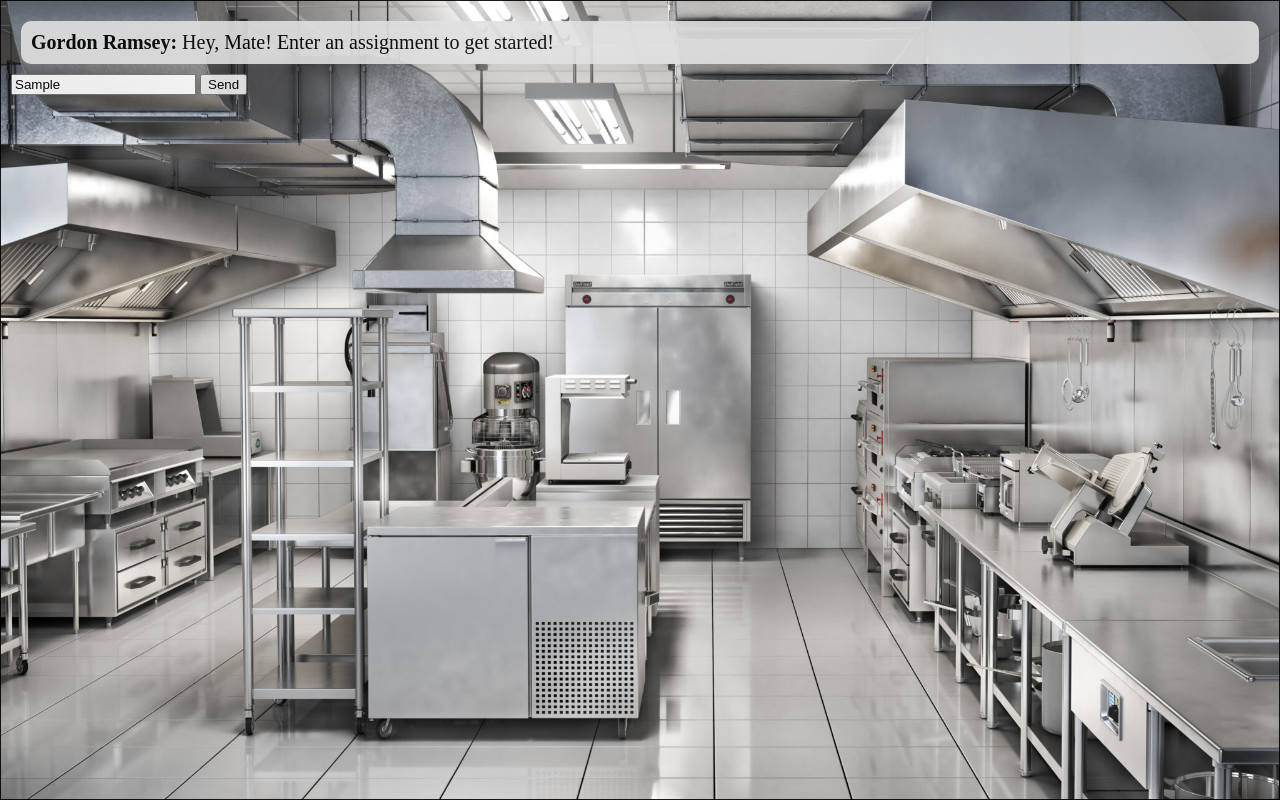
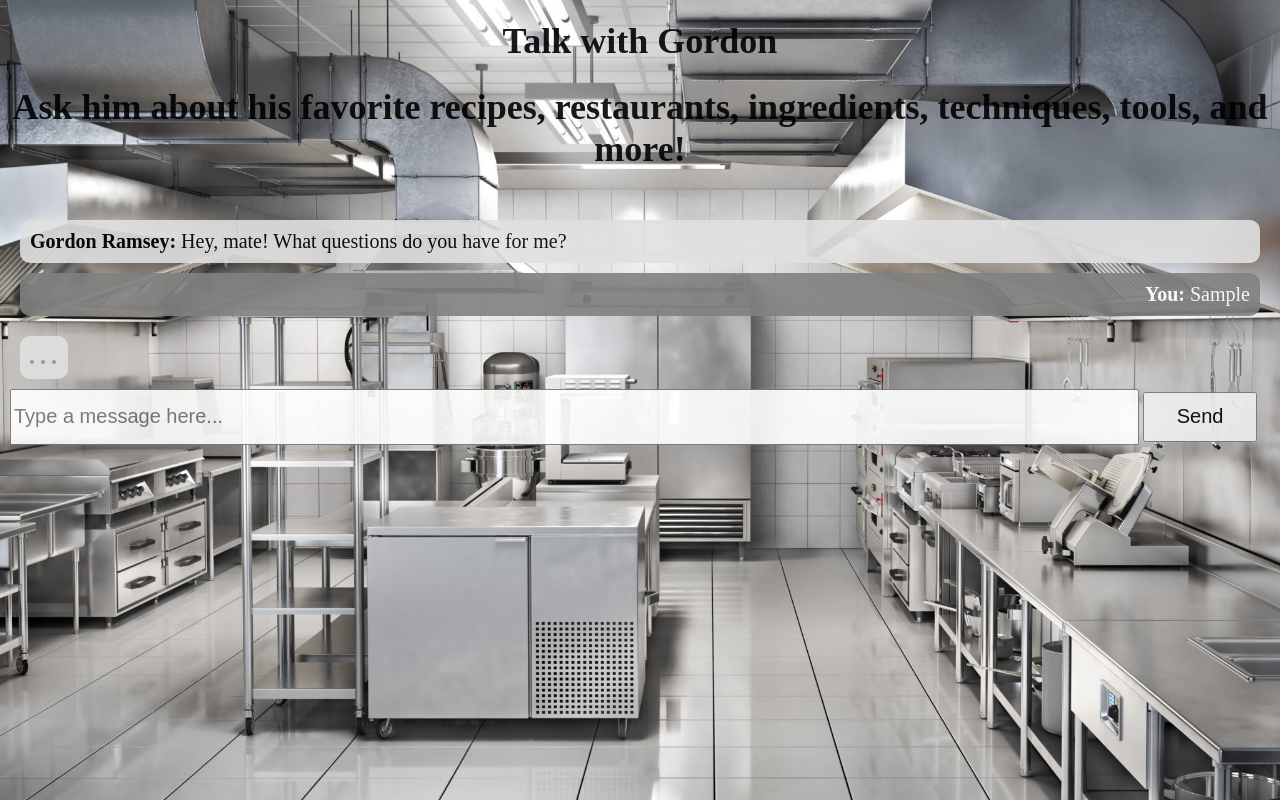
Before and after one commit to Sudhyakumar3/ChatbotProject, a website: page public/index.html in a window 1280 px wide. Both pictures are taken after typing "Sample" into the empty fields and a click on the button "Send". Drawn offline with Linux system fonts and the light colour scheme; no server answers.

Commit message:
Added title, updated typing indicator, and more

```diff
--- a/public/index.html
+++ b/public/index.html
@@ -3,21 +3,33 @@
 <head>
     <meta charset="UTF-8">
     <meta name="viewport" content="width=device-width, initial-scale=1.0">
-    <title>OpenAI Chat</title>
+    <title>Gordon Ramsey ChatBot</title>
 </head>
 <style>
-    /* Add CSS styles for chat messages */
+    /* Styles for the page title */
+    .page-title {
+        text-align: center; /* Center the title horizontally */
+        font-size: 36px; /* Adjust the font size as needed */
+        margin-top: 20px; /* Add some top margin for spacing */
+        z-index: 2; /* Ensure the title is above other elements */
+    }
+
+    /* Styles for chat messages */
     .message {
         margin: 10px;
         padding: 10px;
         border-radius: 10px;
     }
+
+    /* Styles for user messages */
     .user-message {
         background-color: grey;
         color: white;
         text-align: right;
         font-size: 20px;
     }
+
+    /* Styles for chatbot messages */
     .chatgpt-message {
         background-color: #e0e0e0;
         color: black;
@@ -25,6 +37,7 @@
         font-size: 20px;
     }
 
+    /* Styles for the body background */
     body {
         margin: 0;
         padding: 0;
@@ -35,26 +48,41 @@
         opacity: 0.90; /* Adjust the opacity as needed */
     }
 
+    /* Styles for the chat container */
     .chat-container {
-    position: absolute;
-    top: 0;
-    left: 0;
-    right: 0;
-    bottom: 0;
-    border: 1px solid black;
         padding: 10px;
     }
 
+    /* Styles for user input field */
+    #user-message {
+        height: 50px; /* Adjust the height as needed */
+        width: 89%; /* Set the width to 100% to make it full width */
+        font-size: 20px; /* Adjust the font size as needed */
+    }
+
+    /* Styles for the send button */
+    #send {
+        height: 50px; /* Match the height of the user-message input */
+        width: 9%; /* Set the width to 100% to make it full width */
+        font-size: 20px; /* Adjust font size as needed */
+    }
+
+    /* Styles for the typing indicator container */
     .ticontainer {
         display: none; /* Initially hidden */
         align-items: center;
+        background-color: #e0e0e0;
+        color: black;
+        text-align: left;
+        font-size: 20px;
+        margin: 10px;
+        padding: 10px;
+        border-radius: 10px; /* Add border-radius to make the background rounded */
     }
 
+    /* Styles for the typing indicator dots */
     .tidot {
         background-color: #90949c;
-}
-
-.tidot {
         -webkit-animation: mercuryTypingAnimation 1.5s infinite ease-in-out;
         border-radius: 2px;
         display: inline-block;
@@ -63,35 +91,50 @@
         width: 4px;
     }
 
+    /* Keyframes for typing animation */
     @-webkit-keyframes mercuryTypingAnimation {
         0% {
-        -webkit-transform: translateY(0px)
+            -webkit-transform: translateY(0px);
         }
         28% {
-        -webkit-transform: translateY(-5px)
+            -webkit-transform: translateY(-5px);
         }
         44% {
-        -webkit-transform: translateY(0px)
+            -webkit-transform: translateY(0px);
         }
     }
 
     .tidot:nth-child(1) {
         -webkit-animation-delay: 200ms;
     }
+
     .tidot:nth-child(2) {
         -webkit-animation-delay: 300ms;
     }
+
     .tidot:nth-child(3) {
         -webkit-animation-delay: 400ms;
     }
-
-
-
 </style>
 <body>
+    <h1 class="page-title">Talk with Gordon</h1>
+    <h2 class="page-title">Ask him about his favorite recipes, restaurants, ingredients, techniques, tools, and more!</h2>
     <form id="chatForm">
-        <div class = "chat-container" style = "overflow-y:scroll" >
-        <div id = "chat"></div>
+        <div></div>
+        <div></div>
+        <div></div>
+        <div></div>
+        <div class="chat-container" style="overflow-y: scroll">
+            <div id="chat"></div>
+            <div id="typing-indicator" class="ticontainer">
+                <div class="tiblock">
+                    <div class="tidot"></div>
+                    <div class="tidot"></div>
+                    <div class="tidot"></div>
+                </div>
+            </div>
+            <div></div>
+            <div></div>
             <div class="input-container">
                 <input
                 type="text"
@@ -101,23 +144,9 @@
                 />
                 <button id="send" type="submit">Send</button>
             </div>
-        <div id="typing-indicator" class="ticontainer">
-            <div class="tiblock">
-                <div class="tidot"></div>
-                <div class="tidot"></div>
-                <div class="tidot"></div>
         </div>
-        </div>
-        </div>
-        <!--</div>
-        <label for="userInput">Your message:</label>
-        <input type="text" id="userInput" name="userInput">
-        <button type="submit">Submit</button>
-        -->
     </form>
-
     <div id="chatOutput"></div>
-
     <script src="script.js"></script>
 </body>
 </html>
--- a/public/script.js
+++ b/public/script.js
@@ -1,21 +1,34 @@
 // JavaScript code
+
+// Get references to HTML elements
 const chat = document.getElementById('chat');
 const userMessageInput = document.getElementById('user-message');
 const sendButton = document.getElementById('send');
 const typingIndicator = document.getElementById('typing-indicator');
 
+// Hide the typing indicator initially
 typingIndicator.style.display = 'none';
 
-appendMessage('Gordon Ramsey','Hey, Mate! Enter an assignment to get started!', 'chatgpt-message');
+// Initialize the conversation with a greeting message
+appendMessage('Gordon Ramsey', 'Hey, mate! What questions do you have for me?', 'chatgpt-message');
 
+// Add a submit event listener to the chat form
 document.getElementById('chatForm').addEventListener('submit', async function (event) {
     event.preventDefault();
+
+    // Get the user's input message
     const userInput = userMessageInput.value;
 
-        // Show the typing indicator when the user sends a message
-        typingIndicator.style.display = 'inline-block';
+    // Clear the user's input field
+    userMessageInput.value = '';
 
+    // Display the user's message in the chat
+    appendMessage('You', userInput, 'user-message');
 
+    // Show the typing indicator when the user sends a message
+    typingIndicator.style.display = 'inline-block';
+
+    // Send the user's message to the server for a response
     const response = await fetch('/api/chat', {
         method: 'POST',
         headers: {
@@ -24,15 +37,17 @@
         body: JSON.stringify({ userInput })
     });
 
+    // Get the response from the server
     const data = await response.json();
+
     // Hide the typing indicator when the response is received
     typingIndicator.style.display = 'none';
 
-    appendMessage('You', userInput, 'user-message');
+    // Display the chatbot's response in the chat
     appendMessage('Gordon Ramsey', data.message, 'chatgpt-message');
-    userMessageInput.value = '';
 });
 
+// Function to append a message to the chat container
 function appendMessage(sender, message, messageClass) {
     const messageDiv = document.createElement('div');
     messageDiv.classList.add('message', messageClass);
```
Also changed, not shown: server.js (+12 -3 lines). Lines whose indentation alone changed are shown as unchanged.
